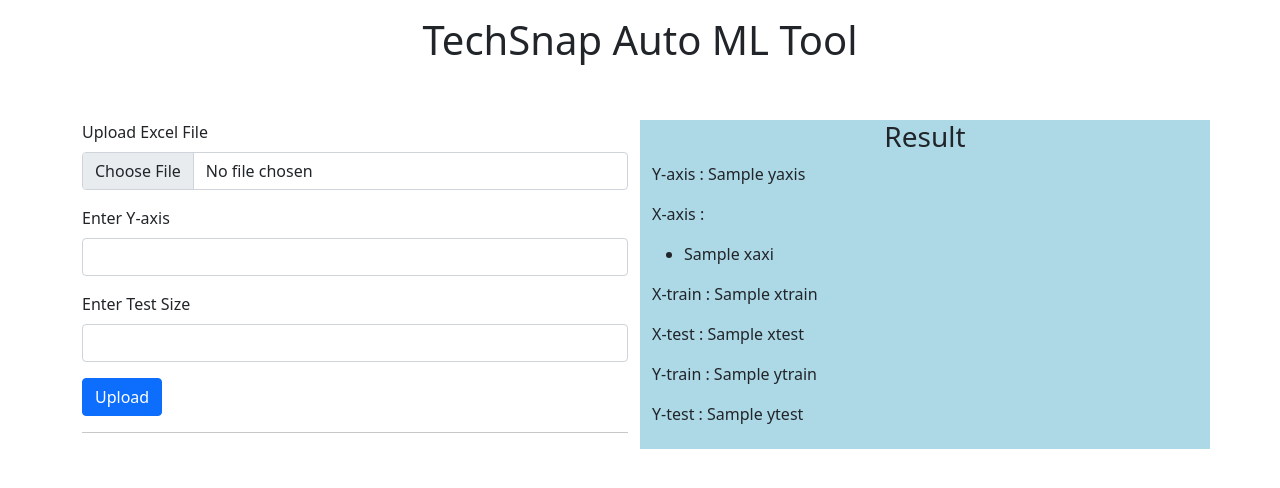
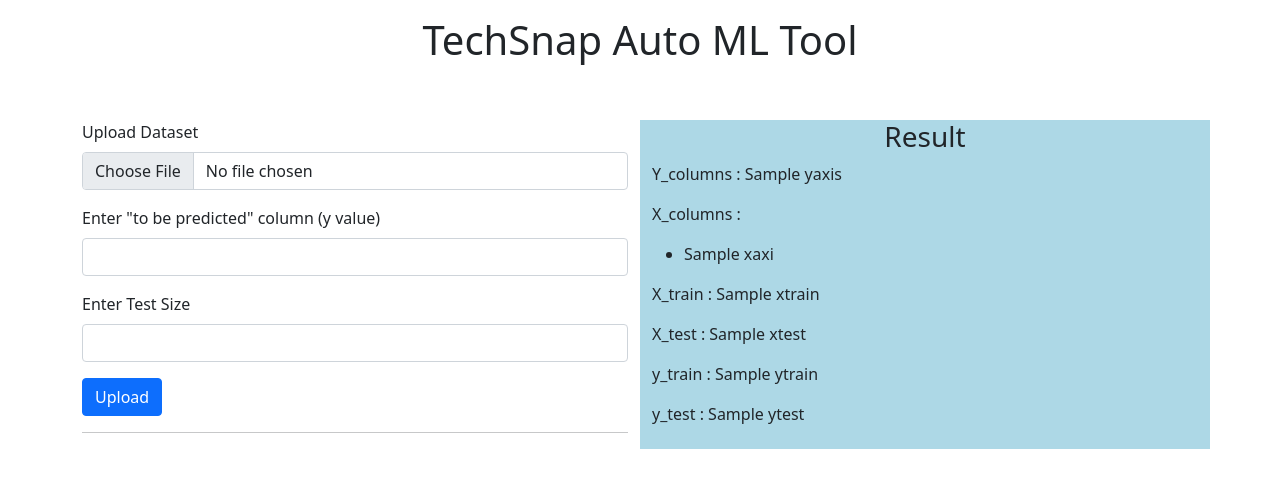
Before and after one commit to saketh33/Automltool, a Django app: template techsnap_automl/main_app/templates/index.html in a window 1280 px wide. Shown: the top 488 px of the page. Run offline with Django 3.2, Linux system fonts and the light colour scheme; the template is opened without the code that fills it: most values are stand-ins (such as "Sample title", 1, 10 or a date in 2020); some libraries are stand-ins or nearby versions.

Commit message:
Update index.html

```diff
--- a/techsnap_automl/main_app/templates/index.html
+++ b/techsnap_automl/main_app/templates/index.html
@@ -26,11 +26,11 @@
                 <form action="{% url 'home' %}" method="post" enctype="multipart/form-data">
                     {% csrf_token %}
                     <div class="mb-3">
-                        <label for="formFile" class="form-label">Upload Excel File</label>
+                        <label for="formFile" class="form-label">Upload Dataset</label>
                         <input class="form-control" type="file" name="excel_file" id="formFile" required>
                     </div>
                     <div class="mb-3">
-                        <label for="yaxis" class="form-label">Enter Y-axis</label>
+                        <label for="yaxis" class="form-label">Enter "to be predicted" column (y value)</label>
                         <input type="text" name="yaxis" class="form-control" id="yaxis">
                     </div>
                     <div class="mb-3">
@@ -45,17 +45,17 @@
             </div>
             <div class="col-lg-6 result mt-5">
                 <h3 class="text-center">Result</h3>
-                <p>Y-axis : {{yaxis}}</p>
-                <p>X-axis : </p>
+                <p>Y_columns : {{yaxis}}</p>
+                <p>X_columns : </p>
                 <ul>
                     {% for i in xaxis %}
                         <li>{{i}}</li>
                     {% endfor %}
                 </ul>
-                <p> X-train : {{xtrain}} </p>
-                <p> X-test : {{xtest}} </p>
-                <p> Y-train : {{ytrain}} </p>
-                <p> Y-test : {{ytest}}</p>
+                <p> X_train : {{xtrain}} </p>
+                <p> X_test : {{xtest}} </p>
+                <p> y_train : {{ytrain}} </p>
+                <p> y_test : {{ytest}}</p>
             </div>
         </div>
     </div>
```
